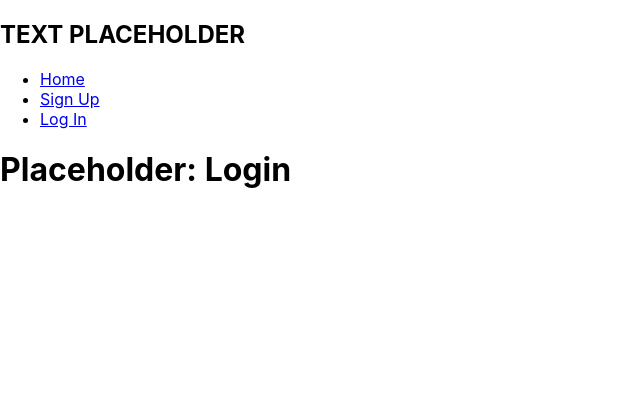
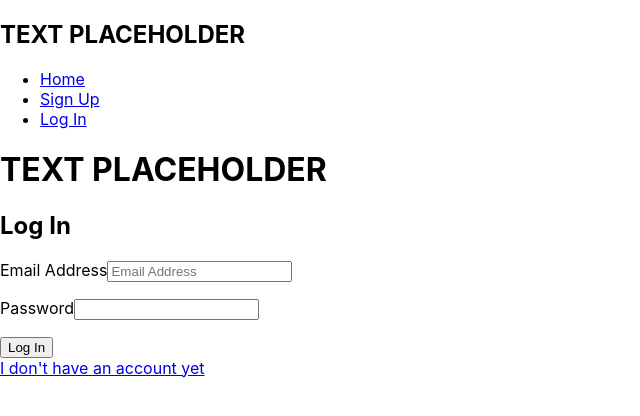
Before and after one commit to anth-volk/8-track-using-spotify, a React (Create React App) app in the folder client/: page /login in a window 1280 px wide. Shown: the top 416 px of the page, without its empty margins (0-640 px from the left). Built offline with nearby package versions, Linux system fonts and the light colour scheme.

Commit message:
feat: Login view under construction

```diff
--- a/client/package.json
+++ b/client/package.json
@@ -7,6 +7,7 @@
     "@testing-library/react": "^13.4.0",
     "@testing-library/user-event": "^13.5.0",
     "react": "^18.2.0",
+    "react-cookie": "^4.1.1",
     "react-dom": "^18.2.0",
     "react-router-dom": "^6.10.0",
     "react-scripts": "5.0.1",
--- a/client/src/components/Login.js
+++ b/client/src/components/Login.js
@@ -1,7 +1,181 @@
+// External imports
+import { useEffect, useRef, useState } from 'react';
+import { Link, useNavigate } from 'react-router-dom';
 
 export default function Login() {
 
+	// State variable object for controlled input
+	const formObject = {
+		email: '',
+		password: '',
+	};
+
+	// Object for storing form errors
+	const formErrorsObject = {
+		email: '',
+		password: '',
+	};
+
+	const [form, setForm] = useState(formObject);
+	const [formErrors, setFormErrors] = useState(formErrorsObject);
+	const [submissionMessage, setSubmissionMessage] = useState('');
+	const [userObject, setUserObject] = useState(null);
+
+	// Declare navigate from react-router-dom in order to use inside submit handler
+	const navigate = useNavigate();
+
+	// Create new timer Ref for use with later setTimeout
+	const timerRef = useRef(null);
+
+	// Function to validate form upon submission
+	function handleValidation() {
+
+		// Store error messages
+		let errors = {};
+
+		// Bool for whether or not form is valid
+		let isValid = true;
+
+		// Map over form keys
+		Object.keys(form)
+			.forEach( (formElementKey) => {
+
+				// If the element exists...
+				if(form[formElementKey]) {
+
+					switch (formElementKey) {
+						// Validate email addresses against regex from https://www.w3resource.com/javascript/form/email-validation.php
+						case 'email':
+							if (!form[formElementKey].match(/^\w+([\.-]?\w+)*@\w+([\.-]?\w+)*(\.\w{2,3})+$/)) {
+								errors.email = 'Must input a valid email address';
+								isValid = false;
+							} else {
+								errors.email = '';
+							}
+							break;
+						// For everything else, as long as a value exists, ensure that no errors are listed
+						default:
+							errors[formElementKey] = '';
+							break;
+					}
+				}
+				// If the value is blank, add the below as an error message
+				else {
+					errors[formElementKey] = 'This field is required';
+					isValid = false;
+				}
+
+			})
+
+		// Set formErrors based on the errors accumulated
+		setFormErrors( (prev) => ({
+			...prev,
+			...errors
+		}));
+
+		return isValid;
+
+	}
+
+	// Form input handler
+	function handleFormChange(event) {
+		const { name, value } = event.target;
+		setForm(prev => ({
+			...prev,
+			[name]: value
+		}));
+	};
+
+	// Form submission handler
+	async function handleFormSubmit(event) {
+		// Prevent default web redirect
+		event.preventDefault();
+
+		// Validate form
+		const isFormValid = handleValidation();
+
+		// If the form is valid...
+		if (isFormValid) {
+
+			// Submit data to API endpoint via POST request
+			const res = await fetch(process.env.REACT_APP_BACKEND_TLD + '/api/v1/user_auth/login', {
+				method: 'POST',
+				headers: {
+					'Content-Type': 'application/json',
+					'CORS': 'Access-Control-Allow-Origin'
+				},
+				body: JSON.stringify(form)
+			});
+
+			// Convert response to JSON
+			const resJSON = await res.json();
+
+			// If signup is successful per returned JSON object...
+			if (resJSON.status === 'success') {
+
+				// TESTING
+				console.log(resJSON);
+
+				setUserObject(resJSON);
+
+				// Clear any existing timeout
+				clearTimeout(timerRef.current);
+
+				// Set a positive submission message
+				setSubmissionMessage('Successfully logged in. Redirecting to home page...');
+
+				// Wait 3 seconds, then navigate to '/' route
+				timerRef.current = setTimeout(() => {
+					navigate('/');
+				}, 3000);
+
+			}
+			// Otherwise, set negative submission message
+			else {
+				setSubmissionMessage('Unable to access account. Please try again.')
+			}
+		}
+	}
+
+	// Clear any existing timeouts upon re-render
+	useEffect(() => {
+		return () => clearTimeout(timerRef.current);
+	}, [])
+
+	// Store user object to local storage
+	useEffect(() => {
+
+		if(userObject) {
+
+			const expiryDate = new Date().getTime() + localStorageLength;
+
+			const storageObject = {
+				userObject: userObject,
+				expiry: expiryDate
+			};
+
+			localStorage.setItem('8track.userObject', JSON.stringify(storageObject));
+		}
+
+	}, [userObject])
+
 	return(
-		<h1>Placeholder: Login</h1>
+		<div className='Login'>
+			<div className='Login_container'>
+				<h1 className='Login_logoText'>TEXT PLACEHOLDER</h1>
+				<h2 className='Login_title'>Log In</h2>
+				<form className='Login_form' onSubmit={handleFormSubmit}>
+					<label htmlFor='email'>Email Address</label>
+					<input className='Login_textInput' type='email' name='email' value={form.email} onChange={handleFormChange} placeholder='Email Address'></input>
+					<p className='Login_validationText'>{formErrors.email}</p>
+					<label htmlFor='password'>Password</label>
+					<input className='Login_textInput' type='password' name='password' value={form.password} onChange={handleFormChange}></input>
+					<p className='Login_validationText'>{formErrors.password}</p>
+					<button type='submit' className='Util_button'>Log In</button>
+				</form>
+				<Link to='/signup'>I don't have an account yet</Link>
+				<p className='Login_submissionMessage'>{submissionMessage}</p>
+			</div>
+		</div>
 	)
 }
```
Also changed, not shown: 1 other file (tests, documents, lock files or other folders).
